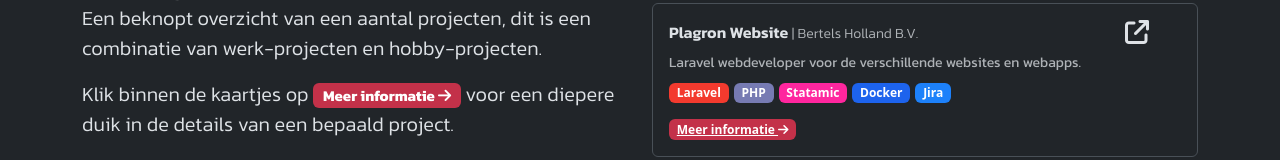
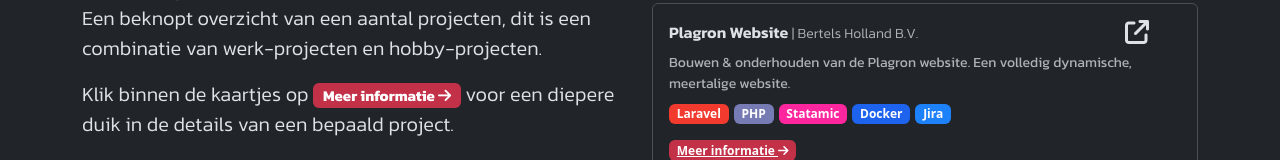
Before and after one commit to geertjanknapen1/portfolio-geertjanknapen, a plain HTML site: page index.html in a window 1280 px wide. Shown: the part 2056-2216 px from the top of the page. Drawn offline with nearby package versions, Linux system fonts and the light colour scheme.

Commit message:
Update index.html

```diff
--- a/index.html
+++ b/index.html
@@ -169,7 +169,7 @@
                                         <strong class="fw-semibold kanit-bold">Plagron Website <span class="small opacity-75 kanit-light">| Bertels Holland B.V.</span></strong>
                                         <a href="https://plagron.com/nl" class="inline-link opacity-100" target="_blank"><i class="fa-solid fa-xl fa-arrow-up-right-from-square"></i></a>
                                     </div>
-                                    <span class="d-block small opacity-75 kanit-regular">Laravel webdeveloper voor de verschillende websites en webapps.</span>
+                                    <span class="d-block small opacity-75 kanit-regular">Bouwen & onderhouden van de Plagron website. Een volledig dynamische, meertalige website.</span>
                                     <div class="badge-box">
                                         <span class="badge badge-pill bg-laravel">Laravel</span>
                                         <span class="badge badge-pill bg-php">PHP</span>
```
